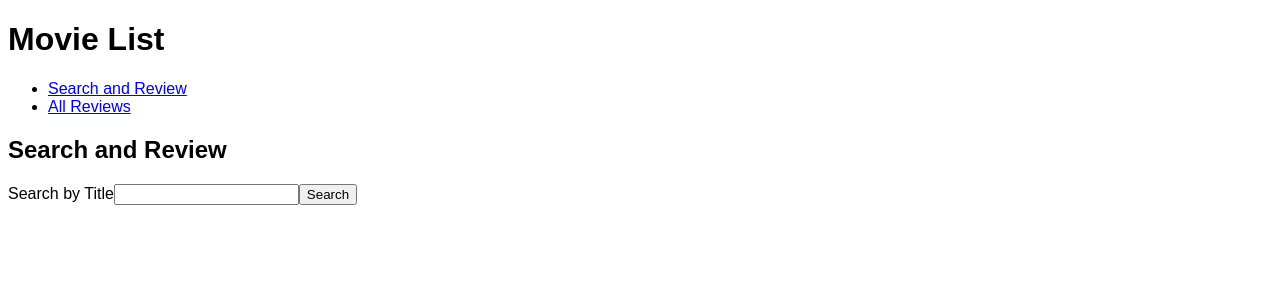
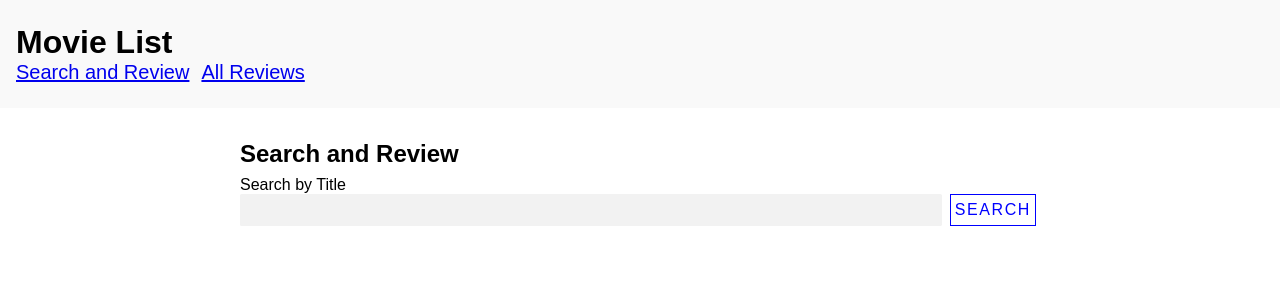
Before and after one commit to collinclarke/movie-list-frontend, an Angular app: page /search in a window 1280 px wide. Shown: the top 300 px of the page. Built offline with nearby package versions, Linux system fonts and the light colour scheme.

Commit message:
Add basic styling

```diff
--- a/src/app/app.component.html
+++ b/src/app/app.component.html
@@ -11,5 +11,8 @@
     </ul>
   </nav>
 </header>
-
-<router-outlet></router-outlet>
+<main>
+  <div class="content-holder">
+    <router-outlet></router-outlet>
+  </div>
+</main>
--- a/src/app/app.component.scss
+++ b/src/app/app.component.scss
@@ -0,0 +1,28 @@
+main {
+  display: flex;
+}
+
+.content-holder {
+  margin: 0 auto;
+  width: 95vw;
+  max-width: 50rem;
+}
+
+header {
+  padding: 1.5rem 1rem;
+  background: #f9f9f9;
+  margin-bottom: 2rem;
+}
+
+nav {
+  ul {
+    padding: 0;
+    list-style: none;
+    display: flex;
+    flex-flow: row wrap;
+    li {
+      margin-right: .75rem;
+      font-size: 1.25rem;
+    }
+  }
+}
--- a/src/app/components/movie-card/movie-card.component.html
+++ b/src/app/components/movie-card/movie-card.component.html
@@ -2,32 +2,42 @@
   <ng-container *ngIf="edit; else show">
     <form (ngSubmit)="updateMovie()">
       <h2 class="title">
-        <span class="label">Title:</span>{{movie.title}}
+        {{movie.title}}
       </h2>
-      <label class="rating">
-        <span class="label">Current Rating: {{movie.rating}}</span>
+      <div class="form-group rating">
+        <label for="rating">
+          <span class="label">Rating:</span>
+        </label>
         <input name="rating" type="number" [(ngModel)]="newReview.rating">
+      </div>
+      <div class="form-group comment">
+        <label for="rating">
+          <span class="label">Comment:</span>
         </label>
-      <label class="comment">
-        <span class="label">Current Comment: {{movie.comment}}</span>
         <input name="comment" type="string" [(ngModel)]="newReview.comment">
-      </label>
-      <button type="submit">Update</button>
-      <button type="button" (click)="edit=false">Cancel</button>
+      </div>
+      <div class="actions edit">
         <button type="button" (click)="deleteMovie()">Delete Review</button>
+        <button type="submit" (click)="updateMovie()">Save</button>
+      </div>
     </form>
   </ng-container>
   <ng-template #show>
-    <small>{{movie.id}}</small>
+    <div class="details">
       <h2 class="title">
         <span class="label">Title:</span>{{movie.title}}
       </h2>
       <h3 class="rating">
-      <span class="label">Rating:</span><span>{{movie.rating}}</span>
+        <span class="label">Rating:</span>
+        <span>{{movie.rating}}</span>
       </h3>
       <p class="comment">
-      <span class="label">Comment:</span><span>{{movie.comment}}</span>
+        <span class="label">Comment:</span>
+        <span>{{movie.comment}}</span>
       </p>
-    <button type="button" (click)="edit=true">Edit</button>
+      <div class="actions">
+        <button class="align-right" type="button" (click)="edit=true">Edit</button>
+      </div>
+    </div>
   </ng-template>
 </article>
--- a/src/app/components/movie-card/movie-card.component.scss
+++ b/src/app/components/movie-card/movie-card.component.scss
@@ -1,23 +1,68 @@
 .movie-card {
   border: 1px solid black;
-  display: flex;
-  flex-flow: row nowrap;
-  justify-content: flex-start;
-  align-items: center;
   padding: .5rem;
   margin-bottom: 1rem;
   font-size: 1rem;
+}
+form, .details {
+  width: 100%;
+  display: flex;
+  flex-flow: row wrap;
+  justify-content: flex-start;
+  align-items: center;
+}
+.details {
   .comment, .rating, .title {
-    font-size: 2em;
+    font-size: 1.5em;
     display: flex;
     flex-flow: column nowrap;
-    margin: 0;
-    padding: 0 1rem;
+    width: 100%;
+    padding-right: .5rem;
+    margin-bottom: .5rem;
   }
   .label {
     font-weight: lighter;
     font-size: .25em;
     text-transform: uppercase;
-    padding-right: .5em;
   }
 }
+form {
+  .label {
+    margin-right: .25rem;
+  }
+}
+
+.actions {
+  width: 100%;
+  display: flex;
+  flex-flow: row wrap;
+  &.edit {
+    justify-content: space-between;
+  }
+}
+
+.form-group {
+  width: 100%;
+}
+
+@media(min-width: 768px) {
+  .details {
+    .actions {
+      width: 10%;
+      &.edit {
+        width: 30%;
+      }
+    }
+    .rating {
+      width: 8%;
+    }
+    .title {
+      width: 30%;
+    }
+    .comment {
+      width: auto;
+      flex: 1;
+    }
+  }
+
+}
--- a/src/app/components/movie-card/movie-card.component.ts
+++ b/src/app/components/movie-card/movie-card.component.ts
@@ -1,4 +1,4 @@
-import { Component, Input, OnChanges } from '@angular/core';
+import { Component, Input, OnChanges, Output, EventEmitter } from '@angular/core';
 import { Movie, MovieService } from '../../services/movie.service';
 import { take } from 'rxjs/operators';
 
@@ -9,6 +9,7 @@ import { take } from 'rxjs/operators';
 })
 export class MovieCardComponent implements OnChanges {
   @Input() movie: Movie;
+  @Output() deleted = new EventEmitter<boolean>();
   newReview: Movie;
   edit: boolean;
 
@@ -30,12 +31,13 @@ export class MovieCardComponent implements OnChanges {
   }
 
   deleteMovie() {
+    confirm('Are you sure you want to delete this review?');
     this.movieService.deleteMovie(this.movie.id).pipe(
       take(1)
     ).subscribe(res => {
-      alert('Review Deleted');
       this.edit = false;
       this.movie = null;
+      this.deleted.next(true);
     });
   }
 
--- a/src/app/components/movie-list/movie-list.component.scss
+++ b/src/app/components/movie-list/movie-list.component.scss
@@ -0,0 +1,3 @@
+header {
+  margin-bottom: 2rem;
+}
--- a/src/app/components/movie-lookup/movie-lookup.component.html
+++ b/src/app/components/movie-lookup/movie-lookup.component.html
@@ -7,27 +7,37 @@
       {{errors.search}}
     </div>
     <label for="title">Search by Title</label>
+    <div class="form-group">
       <input name="title" type="text" [(ngModel)]="title">
       <button type="submit">Search</button>
+    </div>
   </form>
 
   <section class="results">
-    <article *ngIf="movie">
-      <img [src]="movie.Poster" [alt]="'Poster for' + movie.Title">
+    <article class="movie" *ngIf="movie">
+      <img class="poster" [src]="movie.Poster" [alt]="'Poster for ' + movie.Title">
+      <div class="details">
         <h2>{{movie.Title}}</h2>
         <h4>{{movie.Year}}</h4>
         <p>{{movie.Plot}}</p>
+      </div>
     </article>
-    <form *ngIf="movie" (ngSubmit)="prepareAndSubmitMovie()">
+    <form *ngIf="movie && !review" (ngSubmit)="prepareAndSubmitMovie()">
       <div [ngClass]="{'error': true, 'hidden': !error}">
         {{errors.save}}
       </div>
+      <div class="form-group">
         <label for="comment">Add a Comment</label>
         <input name="comment" type="text" [(ngModel)]="comment">
+      </div>
+      <div class="form-group">
         <label for="rating">Add a Rating</label>
         <input name="rating" type="number" [(ngModel)]="rating">
-      <button type="Submit">Save Movie</button>
+      </div>
+      <div class="form-group">
+        <button class="align-right" type="Submit" *ngIf="rating || comment">Save Review</button>
+      </div>
     </form>
-    <app-movie-card *ngIf="review" [movie]="review"></app-movie-card>
+    <app-movie-card *ngIf="review" (deleted)="review = null" [movie]="review"></app-movie-card>
   </section>
 </section>
--- a/src/app/components/movie-lookup/movie-lookup.component.scss
+++ b/src/app/components/movie-lookup/movie-lookup.component.scss
@@ -0,0 +1,33 @@
+.poster {
+  min-height: 400px;
+  min-width: 300px;
+  background-color: #f2f2f2;
+  margin: 0 auto 1rem auto;
+}
+
+form {
+  margin-bottom: 2rem;
+}
+
+.movie {
+  display: flex;
+  flex-flow: row wrap;
+  @media(min-width: 768px) {
+    flex-flow: row nowrap;
+    .details {
+      padding-left: 2rem;
+    }
+  }
+}
+
+.details {
+  margin-bottom: 1rem;
+}
+
+label, input {
+  margin-right: .5rem;
+}
+
+header {
+  margin-bottom: .5rem;
+}
--- a/src/app/components/movie-lookup/movie-lookup.component.ts
+++ b/src/app/components/movie-lookup/movie-lookup.component.ts
@@ -28,7 +28,7 @@ export class MovieLookupComponent implements OnInit {
   }
 
   onSubmitSearch() {
-    this.title = this.title.trim();
+    if (this.title) this.title = this.title.trim();
     if (!!this.title) {
       this.searchMoviesByTitle();
     } else {
@@ -41,6 +41,7 @@ export class MovieLookupComponent implements OnInit {
       take(1)
     ).subscribe(res => {
       this.movie = res;
+      this.review = null;
       this.errors.search = '';
       console.log(this.movie);
     }, error => {
--- a/src/styles.scss
+++ b/src/styles.scss
@@ -2,3 +2,50 @@
 body {
   font-family: Arial, Helvetica, sans-serif;
 }
+
+* {
+  margin: 0;
+  box-sizing: border-box;
+}
+
+button, input {
+  height: 2rem;
+  border: 0;
+  margin: 0; padding: 0;
+  background: none;
+  outline: none;
+  box-shadow: none;
+  padding: 0 .25rem;
+  font-size: 1rem;
+}
+
+button {
+  color: blue;
+  text-transform: uppercase;
+  letter-spacing: .1rem;
+  border: 1px solid blue;
+  margin-right: .25rem;
+}
+
+input {
+  background-color: #f2f2f2;
+  border-radius: .1rem;
+}
+
+.error {
+  color: #ffc13d;
+}
+
+.form-group {
+  position: relative;
+  display: flex;
+  align-items: center;
+  margin-bottom: .5rem;
+  input {
+    flex: 1;
+  }
+}
+
+.align-right {
+  margin-left: auto;
+}
```
Lines whose indentation alone changed are shown as unchanged.
